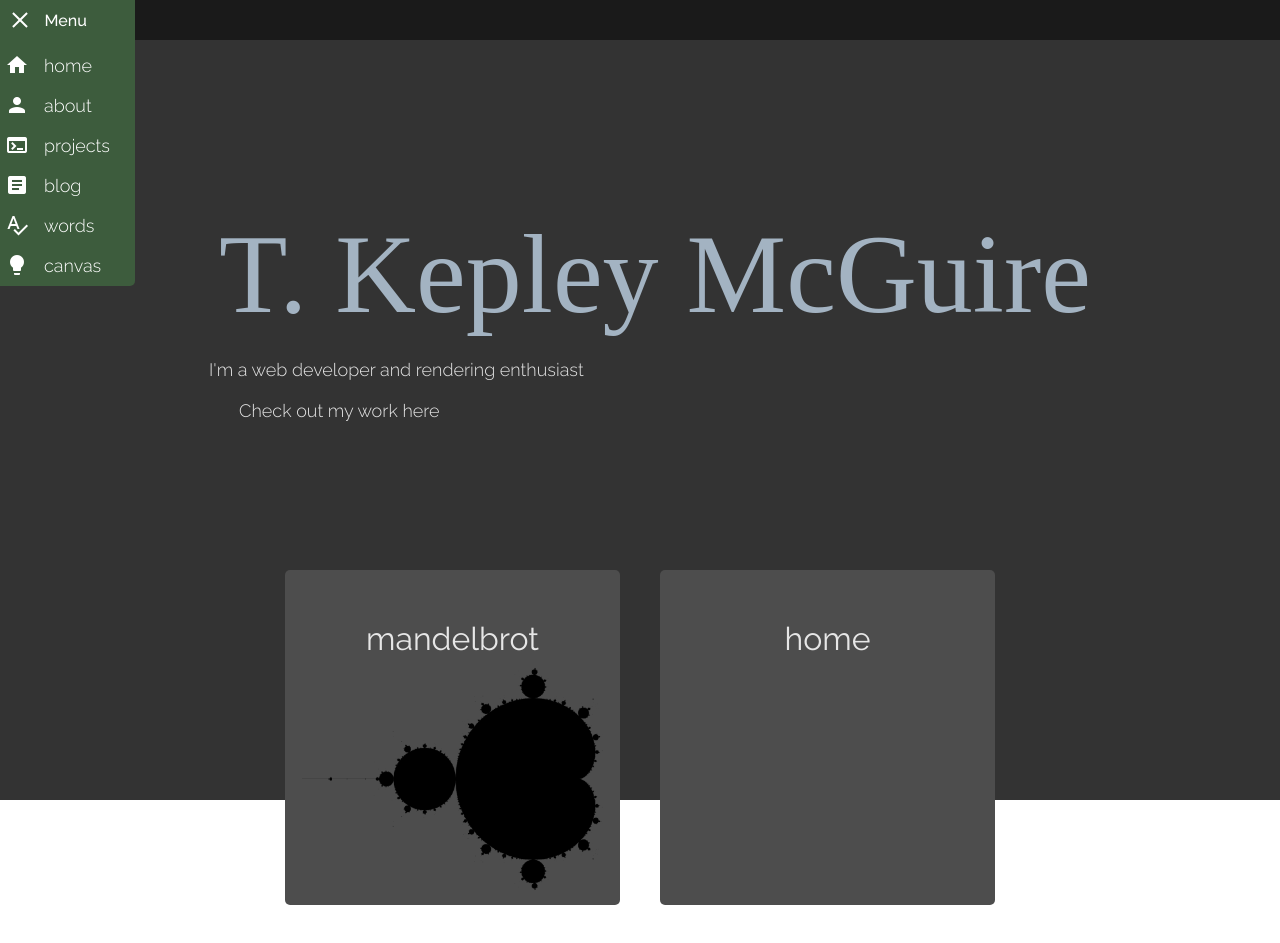
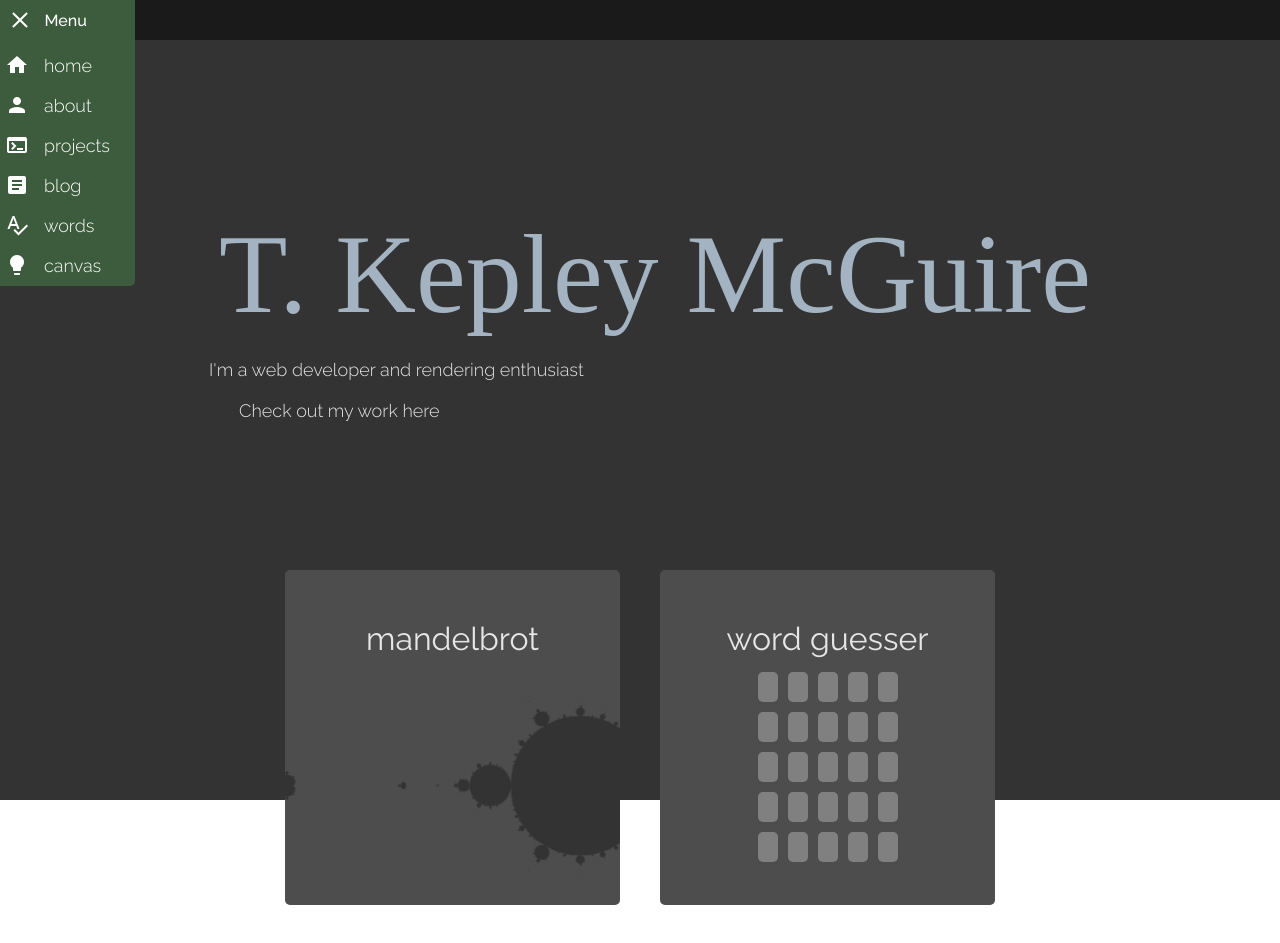
Before and after one commit to T-Kepley-McGuire/Portfolio, a React (Create React App) app in the folder portfolio/: page / in a window 1280 px wide. Shown: the top 943 px of the page. Built offline with nearby package versions, Linux system fonts and the light colour scheme; a web font is replaced by a local one.

Commit message:
added card for homepage to word guesser

```diff
--- /dev/null
+++ b/portfolio/src/components/cards/MandelbrotCard.tsx
@@ -0,0 +1,34 @@
+import { useState } from "react";
+import { Link } from "react-router-dom";
+
+export default function MandelbrotCard() {
+
+  const [hovering, setHovering] = useState(false);
+
+  return (
+    <div key="mandelbrot" className="page-card">
+      <Link
+        onMouseOver={() => setHovering(true)}
+        onMouseLeave={() => setHovering(false)}
+        className={`page-card-content `}
+        to={`/mandelbrot`}
+      >
+        <h3>mandelbrot</h3>
+        {[0,1,2,3,4].map((image, index) => {
+          return (
+            <img
+              key={image}
+              className="animation-image"
+              src="mandelbrot-zoom-part.png"
+              alt="mandelbrot set"
+              style={{
+                animationPlayState: hovering ? "running" : "paused",
+                animationDelay: `${-index * 0.815}s`,
+              }}
+            ></img>
+          );
+        })}
+      </Link>
+    </div>
+  );
+}
--- /dev/null
+++ b/portfolio/src/components/cards/WordsCard.tsx
@@ -0,0 +1,103 @@
+import { useEffect, useState } from "react";
+import { Link } from "react-router-dom";
+
+import "../../css/words-card.css";
+
+export default function WordsCard(): JSX.Element {
+  const [hovering, setHovering] = useState(false);
+  const [timer, setTimer] = useState(0);
+
+//   const init: boolean[][] = [];
+//   for (let i = 0; i < 5; i++) {
+//     const sub = [];
+//     for (let j = 0; j < 5; j++) {
+//       if (i < 1) sub.push(Math.random() < 0.3);
+//       else sub.push(init[i - 1][j] || Math.random() < 0.3);
+//     }
+//     init.push(sub);
+//   }
+  const [words, setWords] = useState<boolean[][]>([[false]]);
+
+  const resetWords = () => {
+    const init: boolean[][] = [];
+    for (let i = 0; i < 5; i++) {
+      const sub = [];
+      for (let j = 0; j < 5; j++) {
+        if (i < 1) sub.push(Math.random() < 0.3);
+        else sub.push(init[i - 1][j] || Math.random() < 0.3);
+      }
+      init.push(sub);
+    }
+    setWords(init);
+  };
+
+  useEffect(resetWords, [])
+
+  const handleAnimationEnd = (animation: React.AnimationEvent) => {
+    if (animation.animationName === "back") {
+      console.log("here");
+    }
+  };
+
+  const letterCards: JSX.Element[] = words.map((word, index): JSX.Element => {
+    return (
+      <div key={`row ${index}`} className="card-word-row">
+        {word.map((letter, i): JSX.Element => {
+          return (
+            <div
+              key={`letter ${i}`}
+              className={`card-word-letter ${
+                timer > index * word.length * 0.2 + i * 0.1
+                  ? `flipped ${letter ? "mini-correct" : ""}`
+                  : ""
+              }`}
+              //   style={{
+              //     animation: `${letter ? "flip-blue" : "flip-gray"} 0.5s ${
+              //       0.1 + index * word.length * 0.2 + i * 0.1
+              //     }s forwards, back 0.5s ${
+              //       words.length * word.length * 0.2
+              //     }s forwards`,
+
+              //     // animationDelay: `${index * word.length * 0.3 + i * 0.1}s`,
+              //     animationPlayState: hovering ? "running" : "paused",
+              //   }}
+              onAnimationEnd={handleAnimationEnd}
+            />
+          );
+        })}
+      </div>
+    );
+  });
+
+  useEffect(() => {
+    const interval = setInterval(() => {
+      if (hovering) {
+        setTimer((current) => {
+          if (current >= words.length * words[0].length * 0.2) {
+            resetWords();
+            return -0.2;
+          }
+          return current + 0.1;
+        });
+      }
+    }, 100);
+
+    return () => clearInterval(interval);
+  }, [hovering]);
+
+  return (
+    <div key="words" className="page-card">
+      <Link
+        onMouseOver={() => {
+          setHovering(true);
+        }}
+        onMouseLeave={() => setHovering(false)}
+        className="page-card-content"
+        to={"/wordguesser"}
+      >
+        <h3>word guesser</h3>
+        <div className="card-word">{letterCards}</div>
+      </Link>
+    </div>
+  );
+}
--- a/portfolio/src/css/home.css
+++ b/portfolio/src/css/home.css
@@ -25,18 +25,7 @@
 
 .page-card-content:hover {
   transform: scale(1.1);
-  & > .animation-image {
-    animation-play-state: running;
-    animation-duration: 4.075s;
-    animation-name: zoom;
-    animation-iteration-count: infinite;
-    animation-timing-function: linear;
-  }
-  & > .static-image {
-    opacity: 0;
-  }
 }
-
 
 svg {
   cursor: pointer;
@@ -59,15 +48,20 @@ svg:hover {
 }
 
 .animation-image {
-  transform: translateY(-1000px);
+  animation-duration: 4.075s;
+  animation-name: zoom;
+  animation-iteration-count: infinite;
+  animation-timing-function: linear;
+
+  /* transform: translateY(-1000px); */
   opacity: 0;
-  animation-play-state: paused;
   left: 0;
   top: 20%;
   position: absolute;
   width: 100%;
   overflow: hidden;
   image-rendering: smooth;
+  filter: invert(20%);
 }
 
 .static-image {
--- /dev/null
+++ b/portfolio/src/css/words-card.css
@@ -0,0 +1,28 @@
+.card-word {
+    width: 100%;
+    display: flex;
+    flex-direction: column;
+    align-items: center;
+}
+
+.card-word-row {
+    display: flex;
+    flex-direction: row;
+}
+
+.card-word-letter {
+    margin: 5px;
+    border-radius: 5px;
+    width: 20px;
+    height: 30px;
+    background-color: var(--gray-50);
+    transition: all 0.5s ease;
+}
+
+.flipped {
+    transform: rotateX(180deg) scaleY(-1);
+}
+
+.mini-correct {
+    background-color: var(--main-color-60);
+}
--- a/portfolio/src/pages/Home.tsx
+++ b/portfolio/src/pages/Home.tsx
@@ -2,16 +2,15 @@ import { Link, useLocation } from "react-router-dom";
 
 import "../css/home.css";
 import { useState } from "react";
+import MandelbrotCard from "../components/cards/MandelbrotCard";
+import WordsCard from "../components/cards/WordsCard";
 
 function Home(): JSX.Element {
   const location = useLocation();
 
+  const [hovering, setHovering] = useState(false);
+
   const cardList = [
-    {
-      link: "nothing",
-      option: "mandelbrot",
-      icon: "home",
-    },
     {
       link: "",
       option: "home",
@@ -43,7 +42,6 @@ function Home(): JSX.Element {
       icon: "lightbulb",
     },
   ];
-  const mandelbrotImages = [0, 1, 2, 3, 4];
 
   return (
     <main>
@@ -56,46 +54,14 @@ function Home(): JSX.Element {
       </div>
       <div className="content">
         <div className="page-card-container">
+          <MandelbrotCard />
+          <WordsCard />
           {cardList.map((card) => {
-            if (card.option === "mandelbrot") {
             return (
               <div key={card.option} className="page-card">
                 <Link
                   className={`page-card-content ${
-                      location.pathname === `/${card.link}`
-                        ? "active"
-                        : undefined
-                    }`}
-                    to={`/${card.link}`}
-                  >
-                    <h3>{card.option}</h3>
-                    <img
-                      className="static-image"
-                      src="mandelbrot-render.png"
-                      alt="mandelbrot set"
-                    ></img>
-                    {mandelbrotImages.map((image, index) => {
-                      return (
-                        <img
-                          key={image}
-                          className="animation-image"
-                          src="mandelbrot-zoom-part.png"
-                          alt="mandelbrot set"
-                          style={{ animationDelay: `${-index * 0.815}s` }}
-                        ></img>
-                      );
-                    })}
-                  </Link>
-                </div>
-              );
-            } else
-              return (
-                <div key={card.option} className="page-card">
-                  <Link
-                    className={`page-card-content ${
-                      location.pathname === `/${card.link}`
-                        ? "active"
-                        : undefined
+                    location.pathname === `/${card.link}` ? "active" : undefined
                   }`}
                   to={`/${card.link}`}
                 >
@@ -165,3 +131,31 @@ function Home(): JSX.Element {
 }
 
 export default Home;
+// function MandelbrotCard(card: { link: string; option: string; icon: string; }, setHovering, location, mandelbrotImages: number[], hovering: boolean) {
+//   return <div key={card.option} className="page-card">
+//     <Link
+//       onMouseOver={() => setHovering(true)}
+//       onMouseLeave={() => setHovering(false)}
+//       className={`page-card-content ${location.pathname === `/${card.link}`
+//           ? "active"
+//           : undefined}`}
+//       to={`/${card.link}`}
+//     >
+//       <h3>{card.option}</h3>
+//       {mandelbrotImages.map((image, index) => {
+//         return (
+//           <img
+//             key={image}
+//             className="animation-image"
+//             src="mandelbrot-zoom-part.png"
+//             alt="mandelbrot set"
+//             style={{
+//               animationPlayState: hovering ? "running" : "paused",
+//               animationDelay: `${-index * 0.815}s`,
+//             }}
+//           ></img>
+//         );
+//       })}
+//     </Link>
+//   </div>;
+// }
```
Lines whose indentation alone changed are shown as unchanged.
